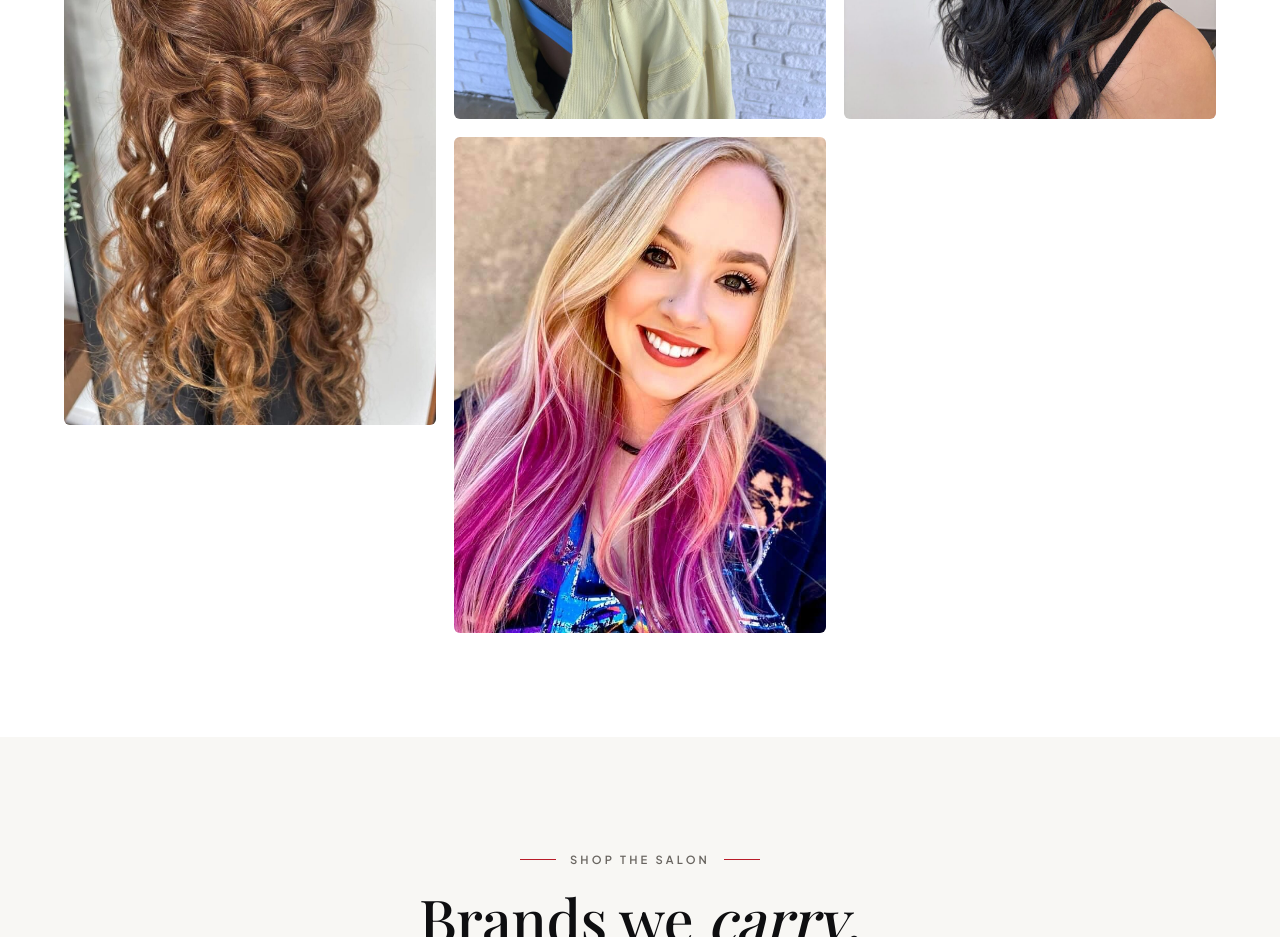
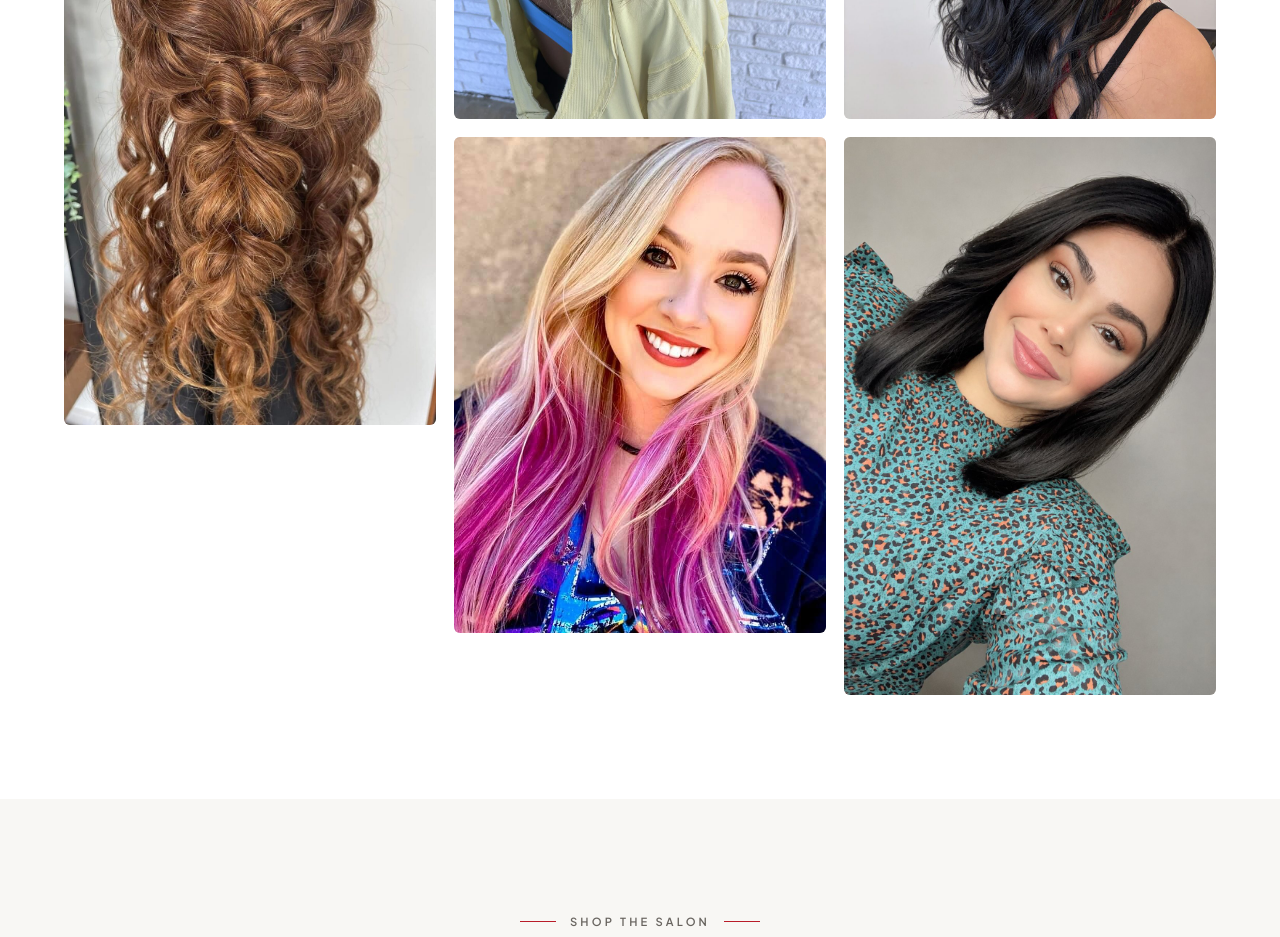
Before and after one commit to drewcox9179/previews, a plain HTML site: page davis-company-salon/index.html in a window 1280 px wide. Shown: the part 6500-7437 px from the top of the page. Drawn offline with nearby package versions, Linux system fonts and the light colour scheme; a web font is replaced by a local one.

Commit message:
Add bob photo to gallery
Co-Authored-By: Claude Sonnet 5.5 <noreply@anthropic.com>
Claude-Session: https://claude.ai/code/session_01SyjwdMnNKsuW7b8VmzDFqE

```diff
--- a/davis-company-salon/index.html
+++ b/davis-company-salon/index.html
@@ -801,6 +801,7 @@ body.bk-open{overflow:hidden}
       <figure class="g-item reveal"><button type="button" class="g-btn" data-full="img/gallery-pink-blonde.jpg" aria-label="View larger: Long blonde hair with pink and magenta ends"><img src="img/gallery-pink-blonde.jpg" alt="Long blonde hair with pink and magenta ends" loading="lazy" decoding="async"></button></figure>
       <figure class="g-item reveal"><button type="button" class="g-btn" data-full="img/gallery-brunette-balayage.jpg" aria-label="View larger: Brunette balayage melting into copper ends"><img src="img/gallery-brunette-balayage.jpg" alt="Brunette balayage melting into copper ends" loading="lazy" decoding="async"></button></figure>
       <figure class="g-item reveal"><button type="button" class="g-btn" data-full="img/gallery-black-waves.jpg" aria-label="View larger: Long dark hair styled in loose waves"><img src="img/gallery-black-waves.jpg" alt="Long dark hair styled in loose waves" loading="lazy" decoding="async"></button></figure>
+      <figure class="g-item reveal"><button type="button" class="g-btn" data-full="img/gallery-wig-bob.jpg" aria-label="View larger: Sleek shoulder-length black bob"><img src="img/gallery-wig-bob.jpg" alt="Sleek shoulder-length black bob" loading="lazy" decoding="async"></button></figure>
     </div>
   </div>
 </section>
```
Also changed, not shown: davis-company-salon/img/gallery-wig-bob.jpg (added).
